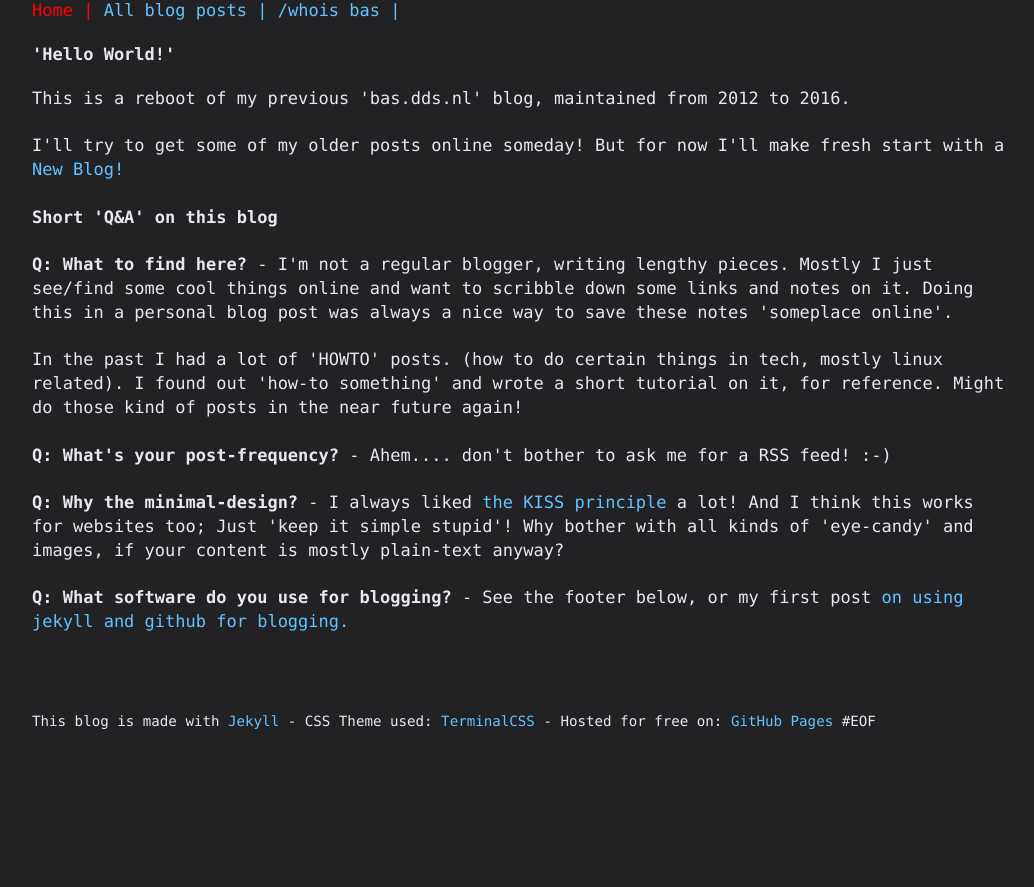
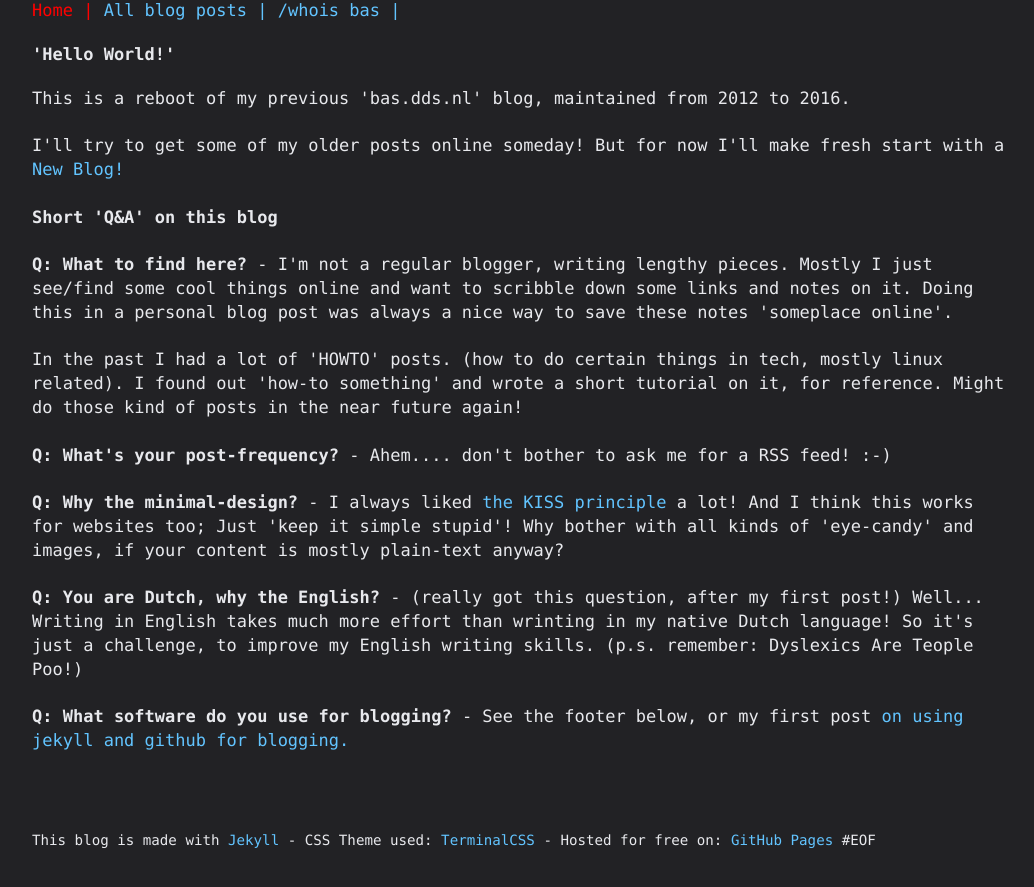
Before and after one commit to basdds/basdds.github.io, a Jekyll site: the page built from index.html, in a window 1280 px wide. Shown: the top 887 px of the page, without its empty margins (118-1152 px from the left). Built offline with Jekyll 4.4.1, drawn with Linux system fonts in a browser that asks for light colours.

Commit message:
site update

```diff
--- a/index.html
+++ b/index.html
@@ -24,5 +24,9 @@
 And I think this works for websites too; Just 'keep it simple stupid'! Why bother with all kinds of 'eye-candy' and images, if your content
 is mostly plain-text anyway?
 
+<p><b>Q: You are Dutch, why the English?</b> - (really got this question, after my first post!)  Well... Writing in English takes much more
+effort than wrinting in my native Dutch language! So it's just a challenge, to improve my English writing skills. (p.s. remember: Dyslexics Are Teople
+Poo!)
+
 <p><b>Q: What software do you use for blogging?</b> - See the footer below, or my first post <A href="https://bas.rel.nl/2020/01/20/firstpost.html">
 on using jekyll and github for blogging.</a>
```
Also changed, not shown: _posts/2020-02-21-eBPF-monitoring-with-netdata.md (+1 -1 lines), 1 other file.
